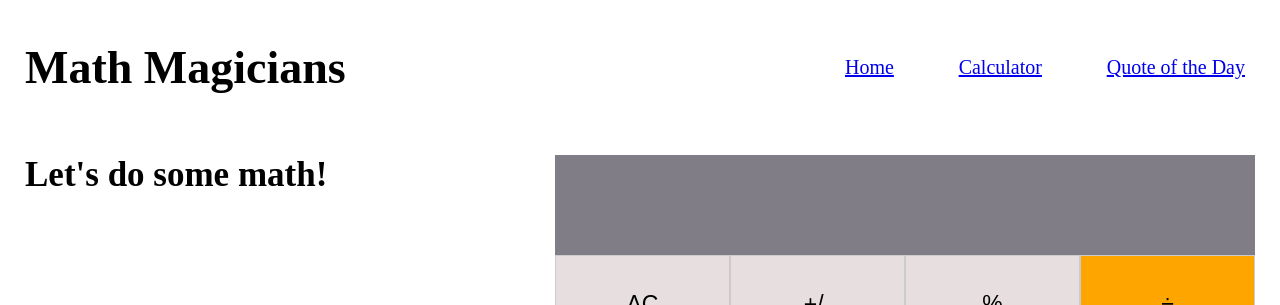
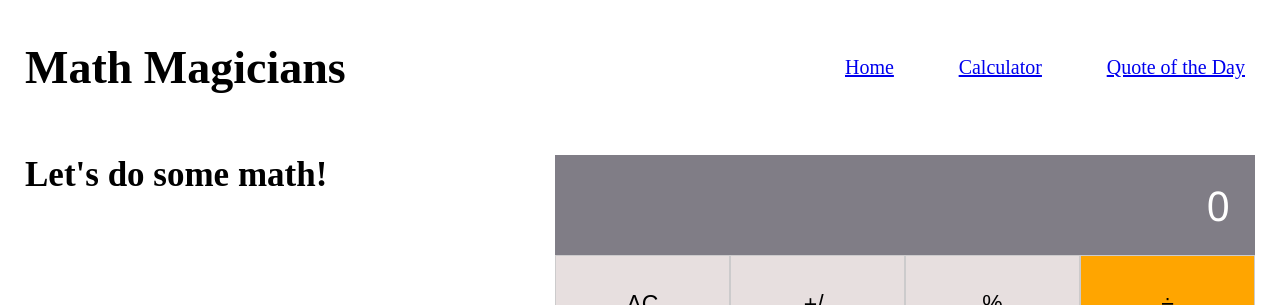
Before and after one commit to Milypm/calculator-app, a React (Create React App) app: page /calculator in a window 1280 px wide. Shown: the top 305 px of the page. Built offline with nearby package versions, Linux system fonts and the light colour scheme.

Commit message:
Remove Display.js and add it to App.js directly

```diff
--- a/src/components/App.js
+++ b/src/components/App.js
@@ -1,11 +1,11 @@
 import React, { useState } from 'react';
-import Display from './Display';
 import ButtonPanel from './ButtonPanel';
 import calculate from '../logic/calculate';
+import '../style/style.css';
 
 const App = () => {
   const [total, setTotal] = useState(null);
-  const [next, setNext] = useState(null);
+  const [next, setNext] = useState('0');
   const [operation, setOperation] = useState(null);
 
   const handleClick = (btnName) => {
@@ -19,7 +19,9 @@ const App = () => {
   return (
     <>
       <div>
-        <Display value={next} />
+        <div className="calc-container display-container">
+          <p>{next}</p>
+        </div>
         <ButtonPanel clickHandler={handleClick} />
       </div>
     </>
--- a/src/components/Display.js
+++ /dev/null
@@ -1,22 +0,0 @@
-import React from 'react';
-import PropTypes from 'prop-types';
-import '../style/style.css';
-
-const Display = (props) => {
-  const { value } = props;
-  return (
-    <div className="calc-container display-container">
-      <p>{value}</p>
-    </div>
-  );
-};
-
-Display.defaultProps = {
-  value: '0',
-};
-
-Display.propTypes = {
-  value: PropTypes.string,
-};
-
-export default Display;
```
